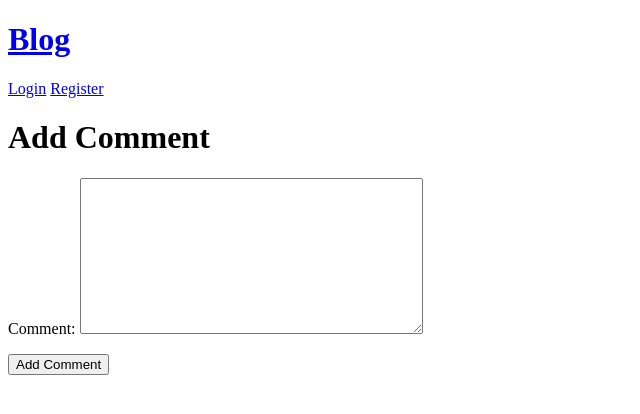
After one commit to zhamao2019/blog, a Django app: page /blog/post_details/1/comment/create/ in a window 1280 px wide. The commit adds this page. Shown: the top 414 px of the page, without its empty margins (0-640 px from the left). Run offline with Django 3.2, Linux system fonts and the light colour scheme.

Commit message:
implement comment feature

```diff
--- a/BlogSite/blog/admin.py
+++ b/BlogSite/blog/admin.py
@@ -1,5 +1,6 @@
 from django.contrib import admin
 
-from .models import Post
+from .models import Post, Comment
 
 admin.site.register(Post)
+admin.site.register(Comment)
--- a/BlogSite/blog/models.py
+++ b/BlogSite/blog/models.py
@@ -2,7 +2,7 @@ import uuid
 from django.conf import settings
 from django.db import models
 from django.utils.timezone import now
-from django.urls import  reverse
+from django.urls import reverse
 
 
 class Post(models.Model):
@@ -21,10 +21,17 @@ class Post(models.Model):
 
     def get_absolute_url(self):
         return reverse("post-detail", args=(str(self.id)))
+    #
+    # def save(self):
+    #    author = self.objects.get("author")
+    #    self.author.save()
 
 
 class Comment(models.Model):
-    user = models.ForeignKey(settings.AUTH_USER_MODEL, on_delete=models.CASCADE, default=1)
-    post = models.ForeignKey(Post, on_delete=models.CASCADE)
+    user = models.ForeignKey(settings.AUTH_USER_MODEL, related_name="comment_user", on_delete=models.CASCADE, default=1)
+    post = models.ForeignKey(Post, related_name="post_comments", on_delete=models.CASCADE)
     comment = models.TextField(max_length=500, null=False, blank=False)
     created_at = models.DateTimeField(default=now)
+
+    def __str__(self):
+        return "Comment {} by {}".format(self.comment, self.user)
--- /dev/null
+++ b/BlogSite/blog/templates/add_comment.html
@@ -0,0 +1,13 @@
+{% extends 'base.html'%}
+{% block content %}
+
+    <div class="add_comment">
+        <h1>Add Comment</h1>
+        <form method="POST">
+            {% csrf_token %}
+            {{ form.as_p }}
+            <button>Add Comment</button>
+        </form>
+    </div>
+
+{% endblock %}
--- a/BlogSite/blog/urls.py
+++ b/BlogSite/blog/urls.py
@@ -1,5 +1,5 @@
 from django.urls import path
-from .views import IndexView, PostDetailView, CreatePostView, UpdatePostView, DeletePostView
+from .views import IndexView, PostDetailView, CreatePostView, UpdatePostView, DeletePostView, CreateCommentView
 
 
 urlpatterns = [
@@ -8,4 +8,5 @@ urlpatterns = [
     path('post_details/create/', CreatePostView.as_view(), name='add-post'),
     path('post_details/edit/<int:pk>/', UpdatePostView.as_view(), name='edit-post'),
     path('post_details/<int:pk>/remove/', DeletePostView.as_view(), name='delete-post'),
+    path('post_details/<int:pk>/comment/create/', CreateCommentView.as_view(), name='add-comment'),
 ]
--- a/BlogSite/blog/views.py
+++ b/BlogSite/blog/views.py
@@ -1,6 +1,7 @@
 from django.views.generic import ListView, DetailView, CreateView, UpdateView, DeleteView
 from.models import Post, Comment
 from django.urls import reverse_lazy
+from django.contrib.auth.mixins import LoginRequiredMixin, UserPassesTestMixin
 
 
 class IndexView(ListView):
@@ -12,11 +13,21 @@ class PostDetailView(DetailView):
     model = Post
     template_name = "post_detail.html"
 
+    # def get_comments(self):
+    #     return self.object.post.
 
-class CreatePostView(CreateView):
+
+class CreatePostView(CreateView, LoginRequiredMixin):
     model = Post
     template_name = "add_post.html"
     fields = ("title", "content_body", )
+
+    def form_valid(self, form):
+        form.instance.author = self.request.user
+        return super().form_valid(form)
+
+    def get_success_url(self):
+        return reverse_lazy("post-detail", kwargs={'pk': self.object.pk})
 
 
 class UpdatePostView(UpdateView):
@@ -29,3 +40,17 @@ class DeletePostView(DeleteView):
     model = Post
     template_name = "delete_post.html"
     success_url = reverse_lazy("home")
+
+
+class CreateCommentView(CreateView, LoginRequiredMixin):
+    model = Comment
+    template_name = "add_comment.html"
+    fields = ["comment"]
+
+    def form_valid(self, form):
+        form.instance.user = self.request.user
+        form.instance.post = Post.objects.get(id=self.kwargs.get('pk'))
+        return super(CreateCommentView, self).form_valid(form)
+
+    def get_success_url(self):
+        return reverse_lazy("post-detail", kwargs={'pk': self.object.post.pk})
```
Also changed, not shown: BlogSite/blog/templates/post_detail.html (+15 -1 lines).
